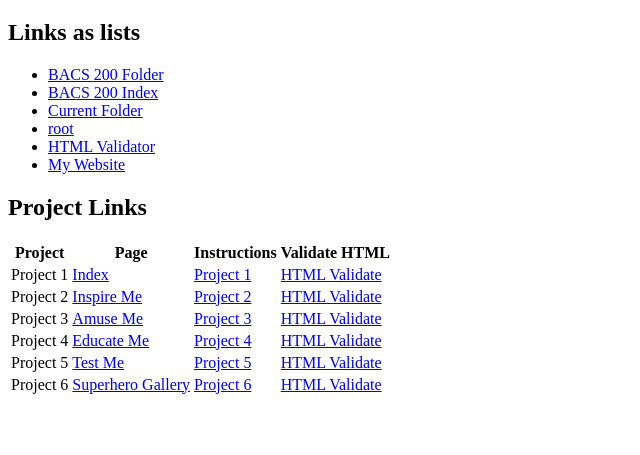
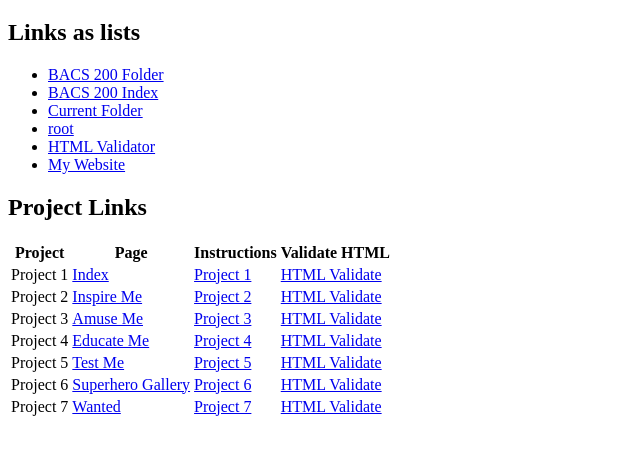
Before and after one commit to Drew-Bowker/Drew-Bowker.github.io, a plain HTML site: page bacs200/test.html in a window 1280 px wide. Shown: the part 61-516 px from the top of the page, without its empty margins (0-640 px from the left). Drawn offline with Linux system fonts and the light colour scheme.

Commit message:
project 7

```diff
--- a/bacs200/test.html
+++ b/bacs200/test.html
@@ -64,6 +64,12 @@
         <td><a href="https://shrinking-world.com/course/bacs200/project/06">Project 6</a></td>
         <td><a href="https://validator.w3.org/nu/?doc=https%3A%2F%2Fdrew-bowker.github.io%2Fbacs200%2Fsuperhero.html">HTML Validate</a></td>
     </tr>
+    <tr>
+        <td>Project 7</td>
+        <td><a href="https://drew-bowker.github.io/bacs200/wanted.html">Wanted</a></td>
+        <td><a href="https://shrinking-world.com/course/bacs200/project/07">Project 7</a></td>
+        <td><a href="https://validator.w3.org/nu/?doc=https%3A%2F%2Fdrew-bowker.github.io%2Fbacs200%2Fwanted.html">HTML Validate</a></td>
+    </tr>
 </table>
 </body>
 
```
Also changed, not shown: bacs200/index.html (+1 -0 lines), bacs200/wanted.html (+2 -2 lines).
